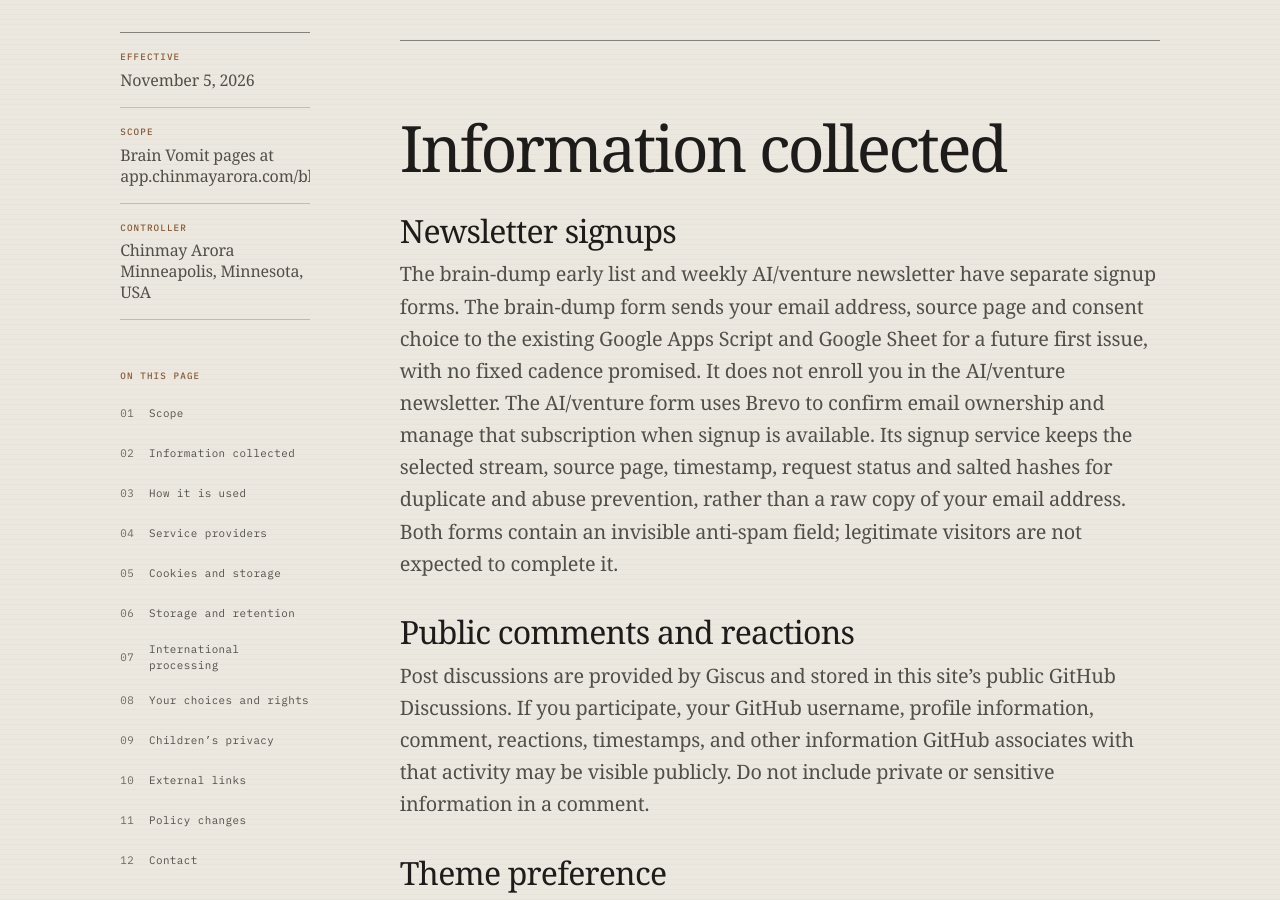
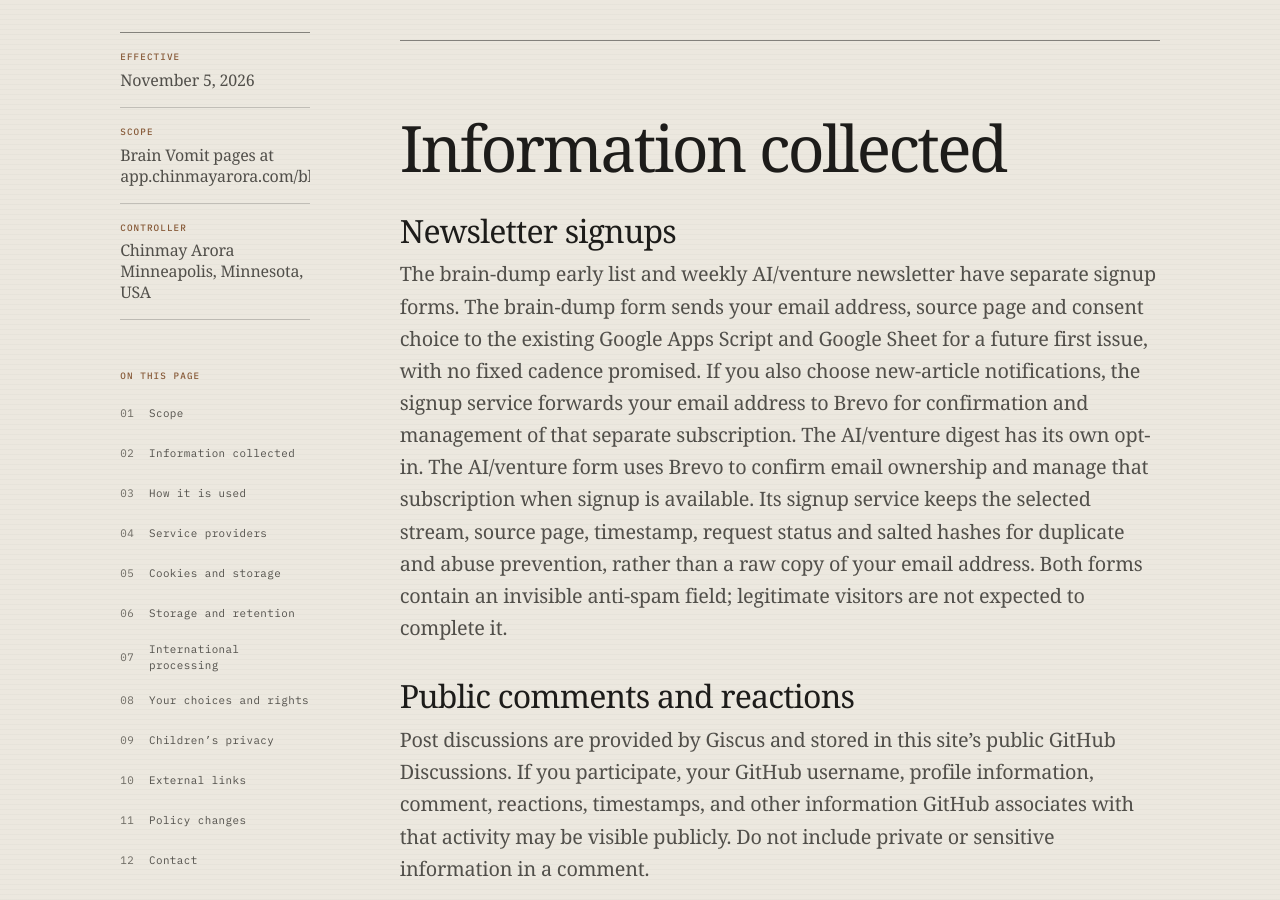
Before and after one commit to ChinmayA301/ChinmayA301.github.io, a Jekyll site: the page built from blog/privacy.md, in a window 1280 px wide and 900 px high, scrolled down 1001 px. Built offline with Jekyll 4.4.1, drawn with Linux system fonts in a browser that asks for light colours; some web fonts are replaced.

Commit message:
Offer confirmed article updates on the Brain Vomit signup

```diff
--- a/_includes/blog-newsletter.html
+++ b/_includes/blog-newsletter.html
@@ -21,7 +21,11 @@
         placeholder="you@example.com" maxlength="254" required>
       <button type="submit">Join the future issue</button>
     </div>
-    <p class="blog-form-note">One list. No schedule. Unsubscribe whenever. {% if site.brainvomit_mode %}<a href="{{ '/privacy/' | relative_url }}">How your email is handled.</a>{% else %}<a href="{{ '/blog/privacy/' | relative_url }}">How your email is handled.</a>{% endif %}</p>
+    <label class="blog-form-note">
+      <input type="checkbox" name="blog_updates" value="Yes">
+      Also email me when a new Brain Vomit article is published. I’ll confirm this choice by email.
+    </label>
+    <p class="blog-form-note">Unsubscribe whenever. {% if site.brainvomit_mode %}<a href="{{ '/privacy/' | relative_url }}">How your email is handled.</a>{% else %}<a href="{{ '/blog/privacy/' | relative_url }}">How your email is handled.</a>{% endif %}</p>
     <p class="blog-form-status" role="status" aria-live="polite"></p>
   </form>
 </section>
--- a/_layouts/blog.html
+++ b/_layouts/blog.html
@@ -119,6 +119,6 @@
       sheet.classList.add('is-printed');
     });
   </script>
-  <script src="{{ '/js/blog.js?v=20261105-newsletter' | relative_url }}"></script>
+  <script src="{{ '/js/blog.js?v=20261105-sheet-optin' | relative_url }}"></script>
 </body>
 </html>
--- a/blog/privacy.md
+++ b/blog/privacy.md
@@ -62,7 +62,7 @@
         <h2>Information collected</h2>
 
         <h3>Newsletter signups</h3>
-        <p>The brain-dump early list and weekly AI/venture newsletter have separate signup forms. The brain-dump form sends your email address, source page and consent choice to the existing Google Apps Script and Google Sheet for a future first issue, with no fixed cadence promised. It does not enroll you in the AI/venture newsletter. The AI/venture form uses Brevo to confirm email ownership and manage that subscription when signup is available. Its signup service keeps the selected stream, source page, timestamp, request status and salted hashes for duplicate and abuse prevention, rather than a raw copy of your email address. Both forms contain an invisible anti-spam field; legitimate visitors are not expected to complete it.</p>
+        <p>The brain-dump early list and weekly AI/venture newsletter have separate signup forms. The brain-dump form sends your email address, source page and consent choice to the existing Google Apps Script and Google Sheet for a future first issue, with no fixed cadence promised. If you also choose new-article notifications, the signup service forwards your email address to Brevo for confirmation and management of that separate subscription. The AI/venture digest has its own opt-in. The AI/venture form uses Brevo to confirm email ownership and manage that subscription when signup is available. Its signup service keeps the selected stream, source page, timestamp, request status and salted hashes for duplicate and abuse prevention, rather than a raw copy of your email address. Both forms contain an invisible anti-spam field; legitimate visitors are not expected to complete it.</p>
 
         <h3>Public comments and reactions</h3>
         <p>Post discussions are provided by Giscus and stored in this site’s public GitHub Discussions. If you participate, your GitHub username, profile information, comment, reactions, timestamps, and other information GitHub associates with that activity may be visible publicly. Do not include private or sensitive information in a comment.</p>
--- a/js/blog.js
+++ b/js/blog.js
@@ -49,6 +49,7 @@
         }
         const isGoogleSheetForm = form.dataset.formMode === 'google-sheets';
         if (isGoogleSheetForm) {
+          const wantsBlogUpdates = new FormData(form).get('blog_updates') === 'Yes';
           const frameName = `newsletter-submit-${Date.now()}`;
           const responseFrame = document.createElement('iframe');
 
@@ -60,7 +61,11 @@
           form.target = frameName;
           HTMLFormElement.prototype.submit.call(form);
           form.reset();
-          if (status) status.textContent = form.dataset.successMessage || 'Thanks, your signup is on its way.';
+          if (status) {
+            status.textContent = wantsBlogUpdates
+              ? 'Signup request submitted. Check your inbox for a link to confirm blog updates.'
+              : form.dataset.successMessage || 'Thanks, your signup is on its way.';
+          }
           if (button) {
             button.disabled = false;
             button.textContent = defaultLabel;
```
